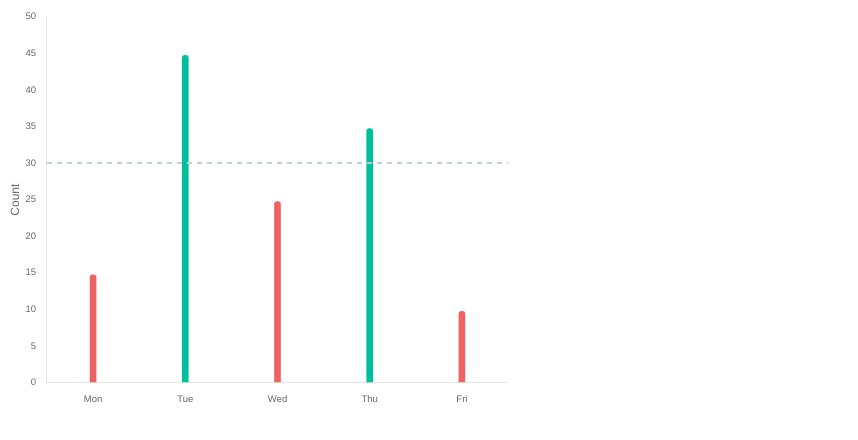
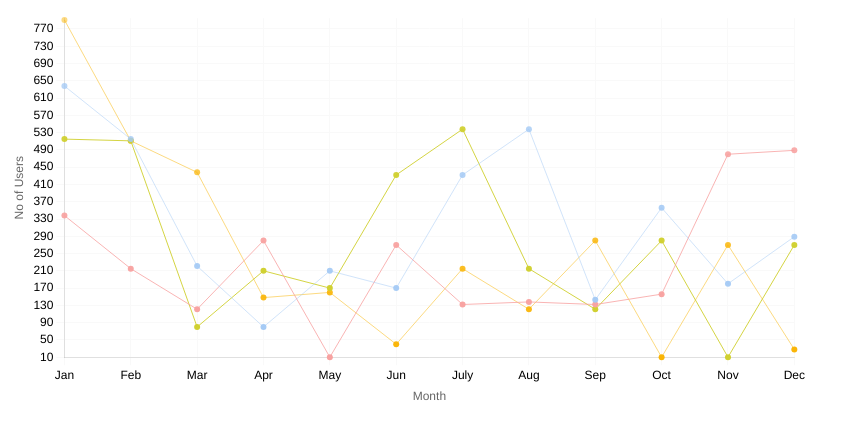
Before and after one commit to sooraj12/chartjs-collection, a React (Create React App) app: page / in a window 1280 px wide. Shown: the top 440 px of the page, without its empty margins (0-858 px from the left). Built offline with nearby package versions, Linux system fonts and the light colour scheme.

Commit message:
added line graph

```diff
--- a/src/components/App.js
+++ b/src/components/App.js
@@ -5,7 +5,8 @@
 
 // import { PieChart } from "./PieChart";
 // import { HorizontalBar } from "./HorizontalBar";
-import { VerticalBar } from "./VerticalBar";
+// import { VerticalBar } from "./VerticalBar";
+import { LineGraph } from "./LineGraph";
 
 // Todo : add grid layout for graphs
 // Todo : add scss variables
@@ -79,7 +80,8 @@ function App() {
       {/* <StackedBar /> */}
       {/* <PieChart /> */}
       {/* <HorizontalBar /> */}
-      <VerticalBar />
+      {/* <VerticalBar /> */}
+      <LineGraph />
     </div>
   );
 }
--- a/src/components/LineGraph/LineGraph.js
+++ b/src/components/LineGraph/LineGraph.js
@@ -1,5 +1,163 @@
+import { Line } from "react-chartjs-2";
+import {
+  Chart as ChartJS,
+  CategoryScale,
+  LinearScale,
+  PointElement,
+  LineElement,
+  Title,
+  Tooltip,
+} from "chart.js";
+import { setBackgroundGradient } from "../../utils";
+
+ChartJS.register(
+  CategoryScale,
+  LinearScale,
+  PointElement,
+  LineElement,
+  Title,
+  Tooltip
+);
+
+// todo : fill
+// todo : checkbox to hide line
+// todo : background gradient
+
 function LineGraph() {
-  return <div>LineGraph</div>;
+  const xLabel = "Month";
+  const yLabel = "No of Users";
+
+  const options = {
+    responsive: true,
+    maintainAspectRatio: false,
+    borderWidth: 1,
+    scales: {
+      x: {
+        title: { display: true, text: xLabel },
+        grid: {
+          color: "#f9f9f9",
+        },
+        ticks: {
+          color: "#000",
+        },
+      },
+      y: {
+        title: { display: true, text: yLabel },
+
+        grid: {
+          color: "#f9f9f9",
+        },
+        ticks: {
+          stepSize: 5,
+          color: "#000",
+        },
+      },
+    },
+    elements: {
+      point: {
+        borderWidth: 0,
+        backgroundColor: "rgba(0,0,0,0)",
+        hoverBorderColor: "#fff",
+        hoverRadius: 8,
+      },
+    },
+    plugins: {
+      legend: {
+        display: false,
+      },
+      tooltip: {
+        yAlign: "bottom",
+        usePointStyle: false,
+        backgroundColor: "rgba(255, 255, 255, 0.9)",
+        callbacks: {
+          title: function ([context]) {
+            console.log(context);
+          },
+          label: function (context) {
+            let label = "";
+            if (context.parsed.y !== null) {
+              label = ` ${context.parsed.y}`;
+            }
+            return label;
+          },
+          labelTextColor: function (context) {
+            return "black";
+          },
+        },
+      },
+    },
+  };
+
+  const datasets = [
+    {
+      label: "HTML",
+      data: [638, 515, 221, 80, 210, 170, 432, 538, 143, 356, 180, 289],
+      colors: ["hsl(212, 80%, 80%)", "hsl(212, 80%, 80% , 0.7)"],
+      fill: true,
+      borderColor: "hsl(212, 80%, 80% , 0.5)",
+      hidden: false,
+      backgroundColor: setBackgroundGradient,
+    },
+    {
+      label: "CSS",
+      data: [338, 215, 121, 280, 10, 270, 132, 138, 132, 156, 480, 489],
+      colors: ["hsl(1, 86%, 80%)", "hsl(1, 86%,80% , 0.8)"],
+      fill: true,
+      borderColor: "hsl(1, 86%,80% , 0.8)",
+      hidden: false,
+      backgroundColor: setBackgroundGradient,
+    },
+    {
+      label: "JavaScript",
+      data: [515, 511, 80, 210, 170, 432, 538, 215, 121, 280, 10, 270],
+      colors: ["hsl(60, 63%, 50%)", "hsl(60, 63%, 50% , 0.9)"],
+      fill: true,
+      borderColor: "hsl(60, 63%, 50% , 0.9)",
+      hidden: false,
+      backgroundColor: setBackgroundGradient,
+    },
+    {
+      label: "React",
+      data: [791, 511, 438, 148, 160, 40, 215, 121, 280, 10, 270, 28],
+      colors: ["hsl(43, 96%, 50%)", "hsl(43, 96%,50% , 0.5)"],
+      fill: true,
+      borderColor: "hsl(43, 96%,50% , 0.5)",
+      hidden: false,
+      backgroundColor: setBackgroundGradient,
+    },
+  ];
+
+  const labels = [
+    "Jan",
+    "Feb",
+    "Mar",
+    "Apr",
+    "May",
+    "Jun",
+    "July",
+    "Aug",
+    "Sep",
+    "Oct",
+    "Nov",
+    "Dec",
+  ];
+
+  return (
+    <div
+      style={{
+        width: "800px",
+        height: "400px",
+      }}
+    >
+      <Line
+        options={options}
+        data={{
+          datasets,
+          labels,
+        }}
+      />
+    </div>
+  );
 }
 
 export { LineGraph };
```
